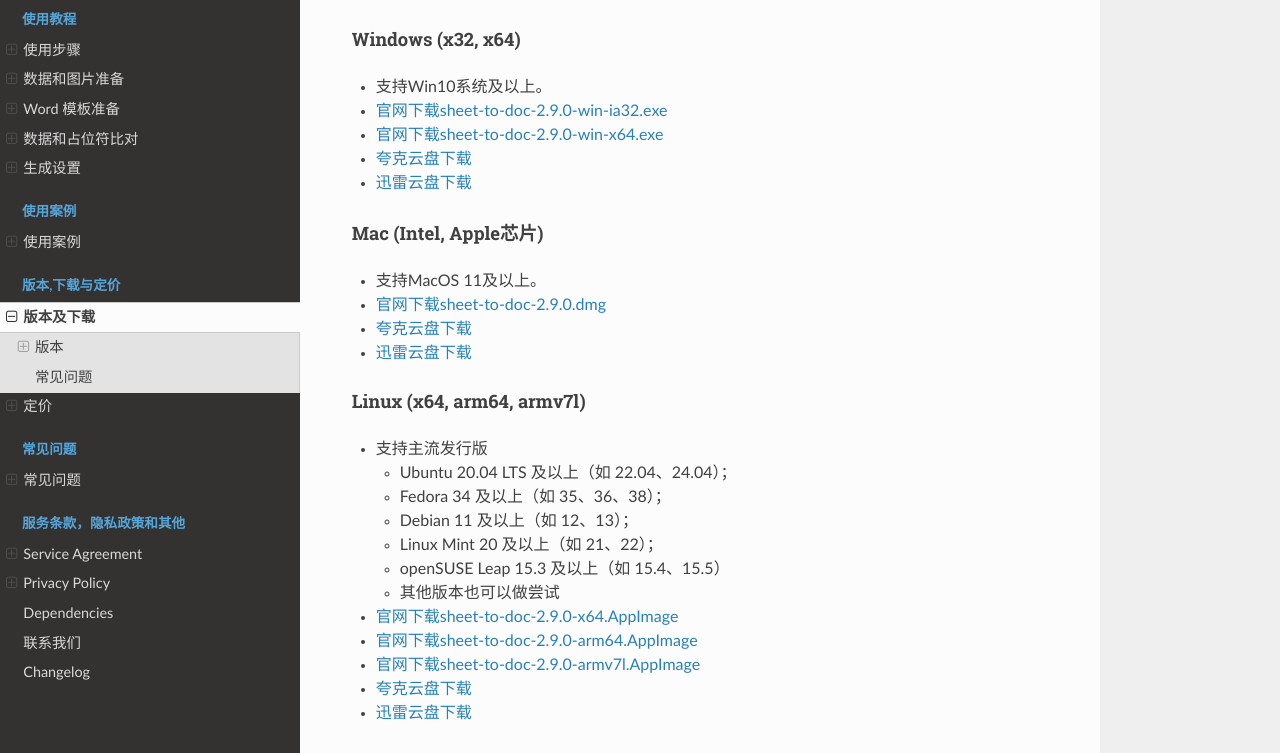
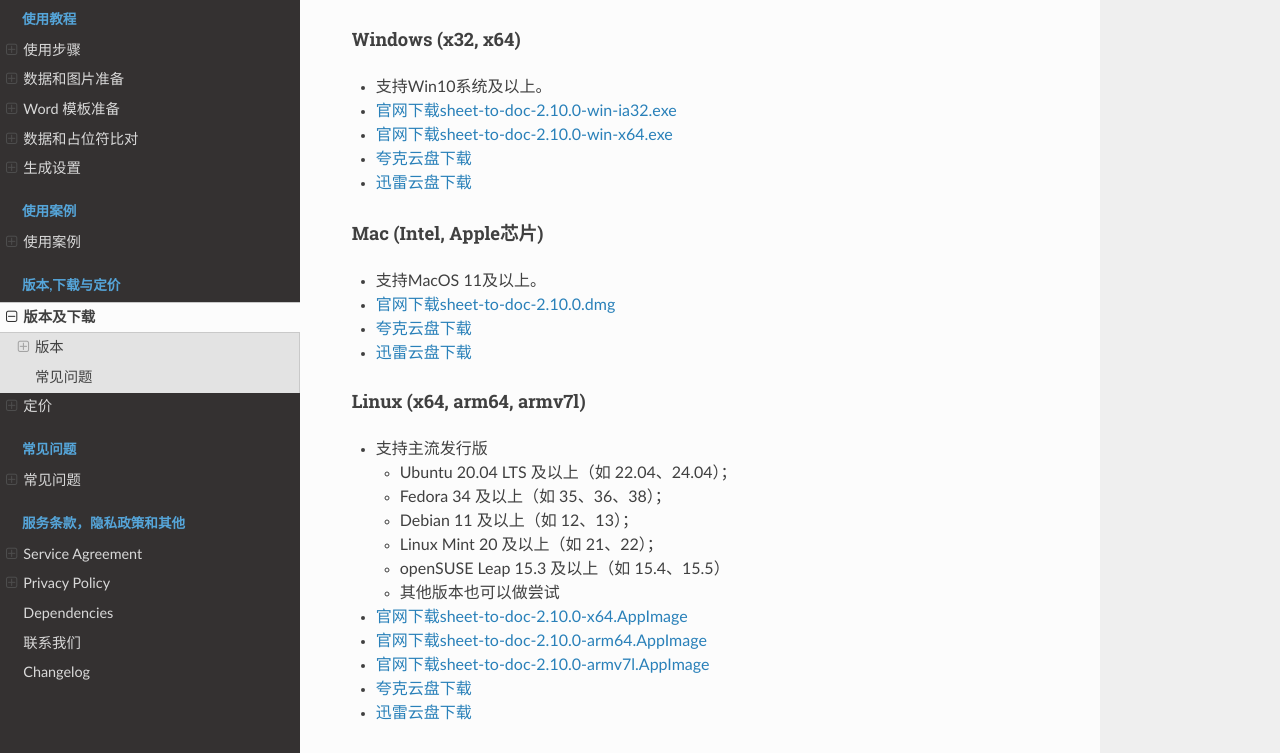
Before and after one commit to he-yang/sheet-to-doc-zh-cn, a Sphinx documentation site: the page built from source/Download.md, in a window 1280 px wide and 1400 px high, scrolled down 837 px. Shown: the part 249-1002 px from the top of the window. Built offline with Sphinx 7.4.7 and the Read the Docs theme 3.1.0, drawn with Linux system fonts in a browser that asks for light colours.

Commit message:
update download links

```diff
--- a/source/Download.md
+++ b/source/Download.md
@@ -29,14 +29,14 @@
 
 #### Windows (x32, x64)
 - 支持Win10系统及以上。
-- [官网下载sheet-to-doc-2.9.0-win-ia32.exe](https://r2.wtsolutions.cn/sheet-to-doc-releases/Sheet-to-Doc-2.9.0-win-ia32.exe)
-- [官网下载sheet-to-doc-2.9.0-win-x64.exe](https://r2.wtsolutions.cn/sheet-to-doc-releases/Sheet-to-Doc-2.9.0-win-x64.exe)
+- [官网下载sheet-to-doc-2.10.0-win-ia32.exe](https://r2.wtsolutions.cn/sheet-to-doc-releases/Sheet-to-Doc-2.10.0-win-ia32.exe)
+- [官网下载sheet-to-doc-2.10.0-win-x64.exe](https://r2.wtsolutions.cn/sheet-to-doc-releases/Sheet-to-Doc-2.10.0-win-x64.exe)
 - [夸克云盘下载](https://pan.quark.cn/s/0270830a1ce2)
 - [迅雷云盘下载](https://pan.xunlei.com/s/VOkl0XK3VR7hhmDJ1KwWnYKkA1?pwd=euyz#)
 
 #### Mac (Intel, Apple芯片)
 - 支持MacOS 11及以上。
-- [官网下载sheet-to-doc-2.9.0.dmg](https://r2.wtsolutions.cn/sheet-to-doc-releases/Sheet-to-Doc-2.9.0.dmg)
+- [官网下载sheet-to-doc-2.10.0.dmg](https://r2.wtsolutions.cn/sheet-to-doc-releases/Sheet-to-Doc-2.10.0.dmg)
 - [夸克云盘下载](https://pan.quark.cn/s/0270830a1ce2)
 - [迅雷云盘下载](https://pan.xunlei.com/s/VOkl0XK3VR7hhmDJ1KwWnYKkA1?pwd=euyz#)
 
@@ -49,9 +49,9 @@
   - openSUSE Leap 15.3 及以上（如 15.4、15.5）
   - 其他版本也可以做尝试
 
-- [官网下载sheet-to-doc-2.9.0-x64.AppImage](https://r2.wtsolutions.cn/sheet-to-doc-releases/Sheet-to-Doc-2.9.0.AppImage)
-- [官网下载sheet-to-doc-2.9.0-arm64.AppImage](https://r2.wtsolutions.cn/sheet-to-doc-releases/Sheet-to-Doc-2.9.0-arm64.AppImage)
-- [官网下载sheet-to-doc-2.9.0-armv7l.AppImage](https://r2.wtsolutions.cn/sheet-to-doc-releases/Sheet-to-Doc-2.9.0-armv7l.AppImage)
+- [官网下载sheet-to-doc-2.10.0-x64.AppImage](https://r2.wtsolutions.cn/sheet-to-doc-releases/Sheet-to-Doc-2.10.0.AppImage)
+- [官网下载sheet-to-doc-2.10.0-arm64.AppImage](https://r2.wtsolutions.cn/sheet-to-doc-releases/Sheet-to-Doc-2.10.0-arm64.AppImage)
+- [官网下载sheet-to-doc-2.10.0-armv7l.AppImage](https://r2.wtsolutions.cn/sheet-to-doc-releases/Sheet-to-Doc-2.10.0-armv7l.AppImage)
 - [夸克云盘下载](https://pan.quark.cn/s/0270830a1ce2)
 - [迅雷云盘下载](https://pan.xunlei.com/s/VOkl0XK3VR7hhmDJ1KwWnYKkA1?pwd=euyz#)
 
```
